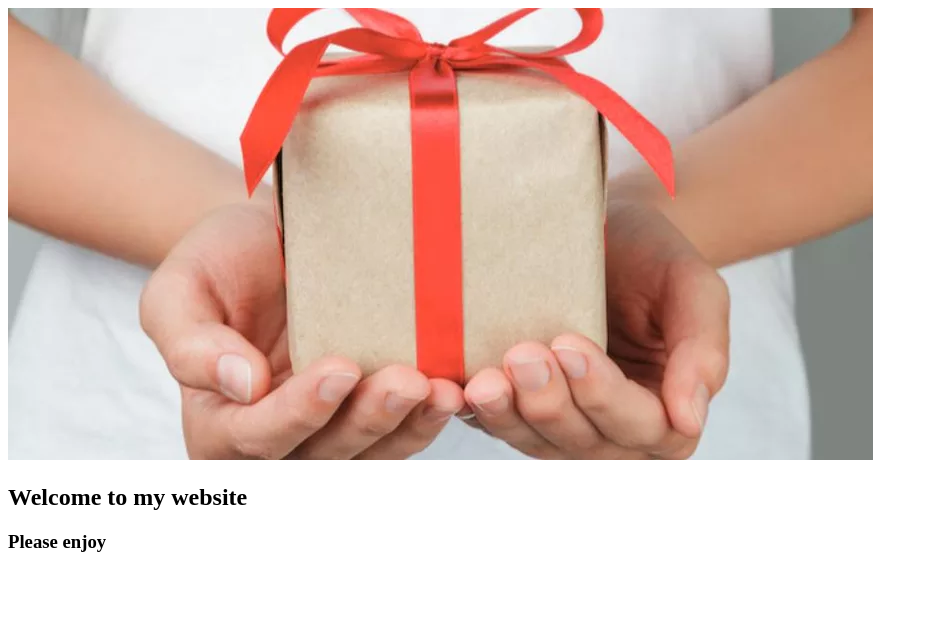
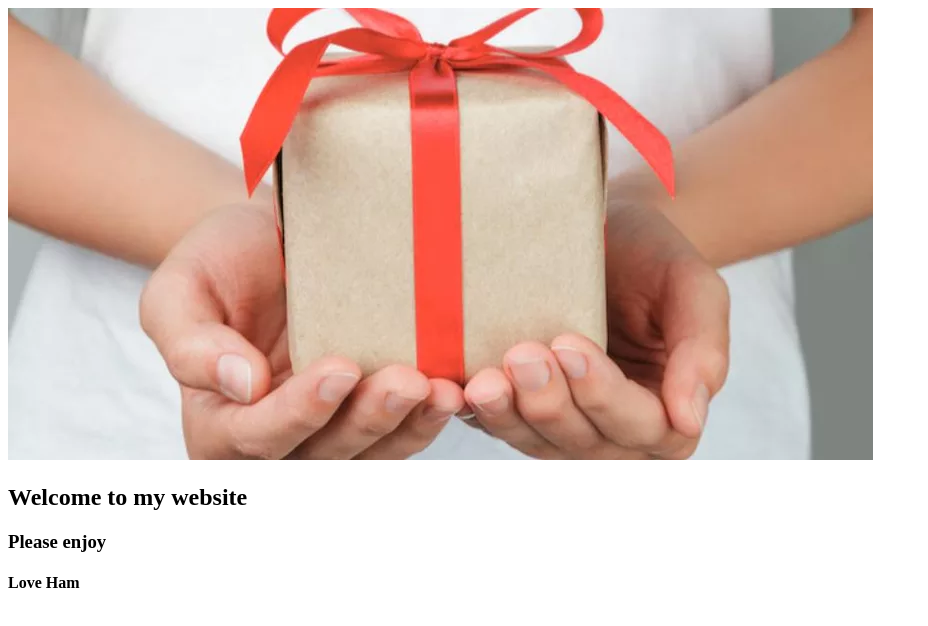
Before and after one commit to NeefPoom/TestGit, a plain HTML site: page Index.html in a window 1280 px wide. Shown: the whole page, without its empty margins (0-928 px from the left). Drawn offline with Linux system fonts and the light colour scheme.

Commit message:
Update Index.html

```diff
--- a/Index.html
+++ b/Index.html
@@ -7,4 +7,5 @@
     <img src="gifts.webp"/>
     <h2>Welcome to my website</h2>
     <h3>Please enjoy</h3>
+    <h4>Love Ham</h4>
 </body>
```
